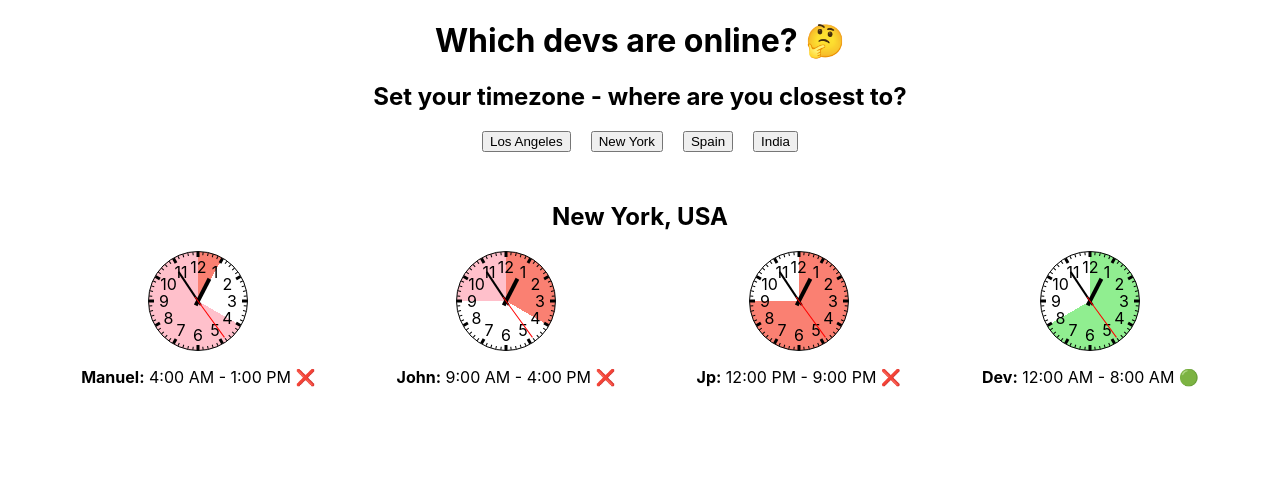
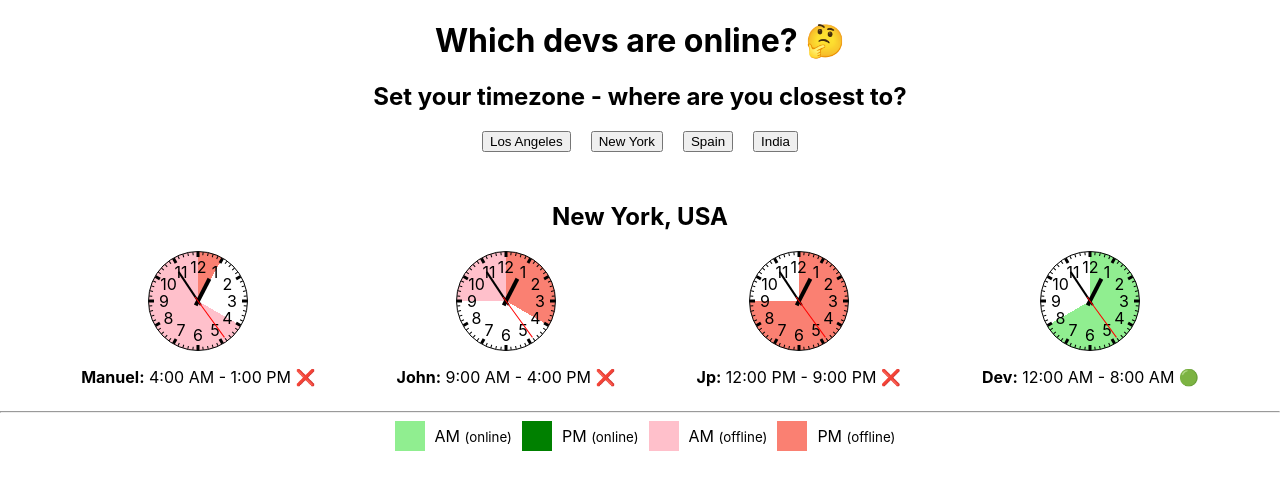
Before and after one commit to jeanpaulsio/dev-hours, a React (Create React App) app: page / in a window 1280 px wide. Shown: the top 490 px of the page. Built offline with nearby package versions, Linux system fonts and the light colour scheme.

Commit message:
include legend

```diff
--- a/src/App.css
+++ b/src/App.css
@@ -34,6 +34,27 @@ h1, h2 {
   display: flex;
   align-items: center;
   flex-direction: column;
+}
+
+.box {
+  width: 30px;
+  height: 30px;
+}
+
+.lightgreen {
+  background: lightgreen;
+}
+
+.green {
+  background: green;
+}
+
+.pink {
+  background: pink;
+}
+
+.salmon {
+  background: salmon;
 }
 
 /* LOS ANGELES */
--- a/src/App.js
+++ b/src/App.js
@@ -136,6 +136,25 @@ function App() {
         </button>
       </div>
       {renderRow()}
+      <hr />
+      <div className="button-row">
+        <div className="btn box lightgreen" />
+        <span>
+          AM <small>(online)</small>
+        </span>
+        <div className="btn box green" />
+        <span>
+          PM <small>(online)</small>
+        </span>
+        <div className="btn box pink" />
+        <span>
+          AM <small>(offline)</small>
+        </span>
+        <div className="btn box salmon" />
+        <span>
+          PM <small>(offline)</small>
+        </span>
+      </div>
     </div>
   );
 }
```
Also changed, not shown: 1 other file (tests, documents, lock files or other folders).
